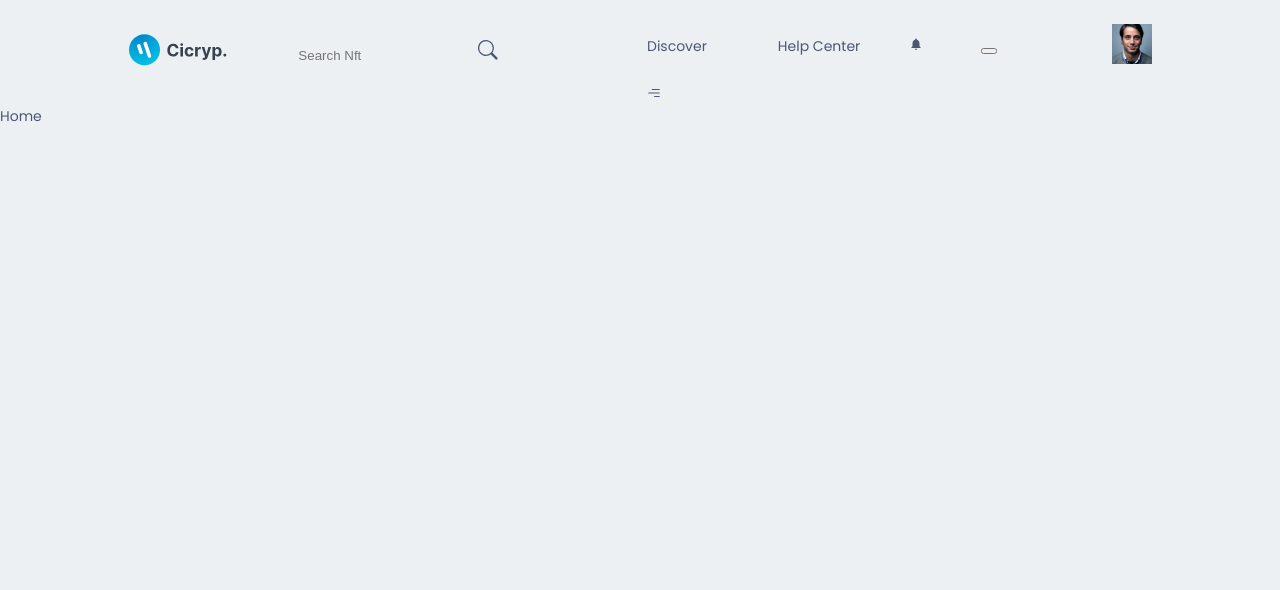
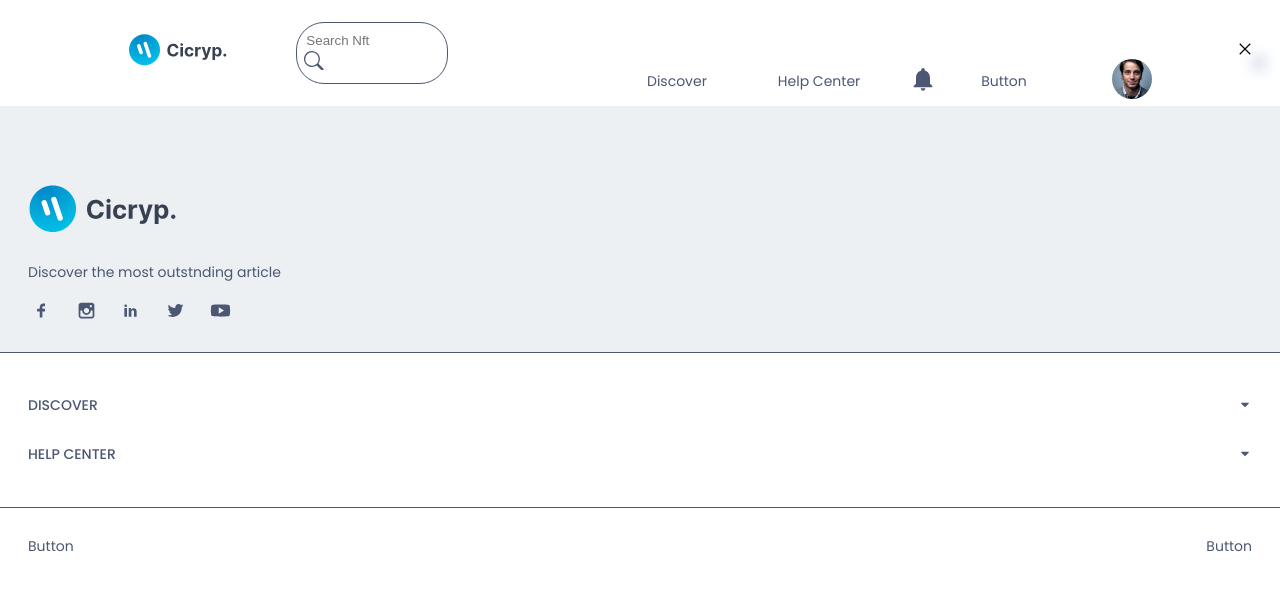
Before and after one commit to ravalkenil/Nft_marketplace, a Next.js app: page / in a window 1280 px wide. Shown: the top 590 px of the page. Built offline with nearby package versions, Linux system fonts and the light colour scheme.

Commit message:
created siderbar

```diff
--- a/src/Componets/Navbar/Discover/Discover.module.css
+++ b/src/Componets/Navbar/Discover/Discover.module.css
@@ -0,0 +1,11 @@
+.discover{
+    padding: .5rem 1rem;
+    transition: all .10s ease-in;
+    z-index: 222222222;
+}
+
+.discover:hover{
+    background-color: var(--icons-color);
+    color: var(--shadow-dark-color);
+    border-radius: .2rem;
+}
--- a/src/Componets/Navbar/Helpcenter/Helpcenter.module.css
+++ b/src/Componets/Navbar/Helpcenter/Helpcenter.module.css
@@ -0,0 +1,11 @@
+.Helpcenter{
+    padding: .5rem 1rem;
+    transition: all .10s ease-in;
+    z-index: 222222222;
+}
+
+.Helpcenter:hover{
+    background-color: var(--icons-color);
+    color: var(--shadow-dark-color);
+    border-radius: .2rem;
+}
--- a/src/Componets/Navbar/Navbar.jsx
+++ b/src/Componets/Navbar/Navbar.jsx
@@ -28,14 +28,14 @@ const Navbar = () => {
 
   const openMenu = async(e)=>{
 
-    const btntext =e.target.innerText;
-    if(btntext == "Discover"){
+    const btnText =e.target.innerText;
+    if(btnText == "Discover"){
       setdiscover(true)
       sethelp(false)
       setnotification(false)
       setprofile(false)
     }
-    else if(btntext == "Help Center"){
+    else if(btnText == "Help Center"){
       setdiscover(false)
       sethelp(true)
       setnotification(false)
@@ -89,7 +89,7 @@ const Navbar = () => {
           <div className={Style.navbar_container_left_box_input}>
             <div className={Style.navbar_container_left_box_input_box}>
               <input type="text" placeholder='Search Nft '/>
-              <BsSearch onClick={()=>{}}  className={Style.search_con} className={Style.search_icon}/>
+              <BsSearch onClick={()=>{}}  className={Style.search_icon}/>
             </div>
           </div>
         </div>
@@ -132,7 +132,7 @@ const Navbar = () => {
 
             {/* create button sections */}
             <div className={Style.navbar_container_right_button}>
-              <button btnText="Create"/>
+              <Button BtnText="Create" />
             </div>
 
             {/* userprofile  */}
@@ -154,7 +154,7 @@ const Navbar = () => {
         </div>
         {/* side bar componets */}
       {
-        opensidemenu && (
+        !opensidemenu && (
           <div className={Style.Sidebar}>
             <Sidebar setopensidemenu={setopensidemenu}/>
           </div>
--- a/src/Componets/Navbar/Navbar.module.css
+++ b/src/Componets/Navbar/Navbar.module.css
@@ -22,8 +22,12 @@
 }
 
 .navbar_container_left_box_input{
-    width: 60%;
-    border: 1px solid var;
+    width: 45%;
+    border: 1px solid var(--icons-color);
+    display: flex;
+    align-items: center;
+    padding: .5rem ;
+    border-radius: 2rem;
 }
 .navbar_container_left_box_input_box  input{
     width: 90%;
@@ -51,3 +55,107 @@
     position: relative;
     cursor: pointer;
 }
+
+.navbar_container_right_help{
+    position: relative;
+    cursor: pointer;
+}
+
+.navbar_container_right_discover_box,
+.navbar_container_right_help_box{
+    position: absolute;
+    padding: 1rem .5rem;
+    box-shadow: var(--box-shadow);
+    font-size: 1rem;
+    width: 15rem;
+    border-radius: 1rem;
+    background-color: var(--main-bg-color);
+}
+
+.navbar_container_right_notify{
+    position: relative;
+    cursor: pointer;
+}
+
+.notify{
+    font-size: 2rem;
+}
+
+.navbar_container_right_button{
+    position: relative;
+    cursor: pointer;
+}
+
+.navbar_container_right_profile_box{
+    position: relative;
+    cursor: pointer;
+}
+
+.navbar_container_right_profile{
+    border-radius: 50%;
+}
+
+.navbar_container_right_menuBtn{
+    display: none;
+}
+
+.menuIcon{
+    font-size: 2.5rem ;
+    cursor: pointer;
+}
+
+/* side bar */
+
+.sideBar{
+    position: fixed;
+    top: 0;
+    width: 24rem;
+    background-color: var(--main-bg-color);
+    box-shadow: var(--box-shadow);
+    height: 100vh;
+    overflow-y: auto;
+    display: none;
+    z-index: 11111;
+}
+
+.sideBar::-webkit-scrollbar{
+    display: none;
+}
+
+@media screen and (min-device-width:320px) and (max-device-width:768px){
+        .navbar_container{
+            grid-template-columns: 1fr 1fr;
+        }
+
+        .navbar_container_left{
+            grid-template-columns: 1fr;
+        }
+
+        .navbar_container_right{
+            grid-template-columns: repeat(3,1fr);
+        }
+
+        .navbar_container_right_menuBtn{
+            display: block;
+        }
+
+        .navbar_container_left_box_input_box{
+            display: none;
+        }
+
+        .navbar_container_right_discover{
+            display: none;
+        }
+
+        .navbar_container_right_help{
+            display: none;
+        }
+
+        .navbar_container_right_button{
+            display: none;
+        }
+
+        .sideBar{
+            display: block;
+        }
+}
--- a/src/Componets/Navbar/Notification/Notification.module.css
+++ b/src/Componets/Navbar/Notification/Notification.module.css
@@ -0,0 +1,73 @@
+.Notification{
+    position:absolute;
+    padding: 2rem 1rem;
+    box-shadow: var(--box-shadow);
+    font-size: 1rem;
+    width: 25rem;
+    border-radius: 1rem;
+
+    left: -20rem;
+    top: 3.5rem;
+    z-index: 22222222;
+    background-color: var(--main-bg-color);
+}
+
+.Notification > p{
+    font-size: 1.3rem;
+    font-weight: 600;
+    margin-bottom: 2rem;
+}
+
+.Notification_box{
+    display: flex;
+    align-items: flex-start;
+    gap: 1rem;
+    padding: 1rem;
+}
+
+.Notification_box:hover{
+    background-color: var(--icons-color);
+    color: var( --shadow-dark-color);
+    border-radius: .3rem;
+}
+
+.Notification_box_img{
+    border-radius: 5rem;
+}
+
+.Notification_box_info{
+    line-height: 0;
+    margin-top: -.8rem ;
+}
+
+.Notification_box_info h4{
+    font-weight: 600;
+}
+
+.Notification_box_info p{
+    font-size: 15px;
+    line-height: .3;
+    position: relative;
+}
+
+.Notification_box_new{
+    width: .5rem;
+    height: .5rem;
+    border-radius: 50%;
+    background-color: rgb(0, 255, 34);
+}
+
+@media screen and (max-width:35em) {
+    .Notification{
+        width: 20rem;
+        left: -15rem;
+    }
+
+    .Notification_box{
+        padding: .3rem;
+    }
+
+    .Notification_box p{
+        font-size: 10px;
+    }
+}
--- a/src/Componets/Navbar/Profile/Profile.module.css
+++ b/src/Componets/Navbar/Profile/Profile.module.css
@@ -0,0 +1,56 @@
+
+.Profile{
+    position:absolute;
+    padding: 2rem .5rem;
+    box-shadow: var(--box-shadow);
+    font-size: 1rem;
+    width: 20rem;
+    border-radius: 1rem;
+    left: -17rem;
+    top: 4.5rem;
+    z-index: 2222222222;
+    background-color: var(--main-bg-color);
+}
+
+.Profile_account{
+    display: flex;
+    align-items: flex-start;
+    gap: 2rem;
+    padding: 1.5rem ;
+}
+
+.profile_account_img{
+    border-radius: 50%;
+}
+.profile_account_info{
+    line-height: 0.3;
+}
+
+.profile_account_info p{
+    font-weight: 600;
+}
+.profile_menu{
+
+}
+.profile_menu_one{
+
+}
+
+.profile_menu_one_item{
+    display: flex;
+    align-items: center;
+    gap: 2rem;
+    padding: 0rem 1.5rem;
+    transition: all .3s ease-in;
+}
+
+.profile_menu_one_item:hover{
+    background-color: var(--icons-color);
+    color: var(--shadow-dark-color);
+    border-radius: .3rem;
+
+}
+
+.profile_menu_two{
+
+}
--- a/src/Componets/Navbar/Sidebar/Sidebar.jsx
+++ b/src/Componets/Navbar/Sidebar/Sidebar.jsx
@@ -93,7 +93,7 @@ const Sidebar = ({setopensidemenu}) => {
       <div className={Style.sideBar_box}>
           <Image src={images.logo} alt="logo" width={150} height={150} />
           <p>Discover the most outstnding article </p>
-          <div className={Style.sidebar_social}>
+          <div className={Style.sideBar_social}>
               <a href="#">
                 <TiSocialFacebook/>
               </a>
@@ -111,7 +111,7 @@ const Sidebar = ({setopensidemenu}) => {
               </a>
           </div>
       </div>
-      <div className={Style.sidebar_menu}>
+      <div className={Style.sidebar_menu} >
         <div>
           <div className={Style.sidebar_menu_box} onClick={()=>openDiscovermenu()}>
             <p>Discover</p>
--- a/src/Componets/Navbar/Sidebar/Sidebar.module.css
+++ b/src/Componets/Navbar/Sidebar/Sidebar.module.css
@@ -0,0 +1,67 @@
+.sideBar_box{
+    padding: 2rem;
+    border-bottom: 1px solid var(--icons-color);
+    background-color: var(--main-bg-color);
+}
+
+.sideBar_closebtn{
+    position: absolute;
+    top: 3rem;
+    right: 2rem;
+    transition: all .2s ease-in-out;
+    cursor: pointer;
+    box-shadow: var(--box-shadow);
+}
+
+.sideBar_closebtn:hover{
+    transform: rotate(45deg);
+}
+
+.sideBar_box p{
+    margin-top: -2rem ;
+}
+
+.sideBar_social{
+    display: flex;
+    gap: 1.3rem;
+    font-size: 1.5rem;
+    align-items: center;
+}
+
+.sideBar_social a{
+    padding: .2rem;
+    border-radius: 50%;
+    transition: all .3s ease-in;
+    display: grid;
+}
+
+.sideBar_social a:hover{
+    background-color: var(--icons-color);
+    color: var(--shadow-dark-color);
+    box-shadow: 1px solid var(--icons-color);
+}
+
+.sidebar_menu{
+    padding: 2rem;
+    text-transform: uppercase;
+    font-weight: 500;
+    border-bottom: 1px solid var(--icons-color);
+}
+
+.sidebar_menu_box{
+    display: flex;
+    justify-content: space-between;
+    align-items: center;
+    cursor: pointer;
+}
+
+.sideBar_discover{
+    padding-inline: 1rem;
+}
+
+.sideBar_button{
+    padding: 2rem;
+    display: flex;
+    align-items: center;
+    justify-content: space-between;
+}
--- a/src/pages/index.js
+++ b/src/pages/index.js
@@ -3,7 +3,7 @@ import React from 'react'
 const index = () => {
   return (
     <div>
-      Home
+
     </div>
   )
 }
--- a/src/styles/globals.css
+++ b/src/styles/globals.css
@@ -23,7 +23,7 @@ body {
   margin: 0;
   font-family: 'Poppins', sans-serif;
   font-size: 14px;
-  background-color: var(--main-bg-color);
+  /* background-color: var(--main-bg-color); */
   color: var(--icons-color);
 }
 
```
